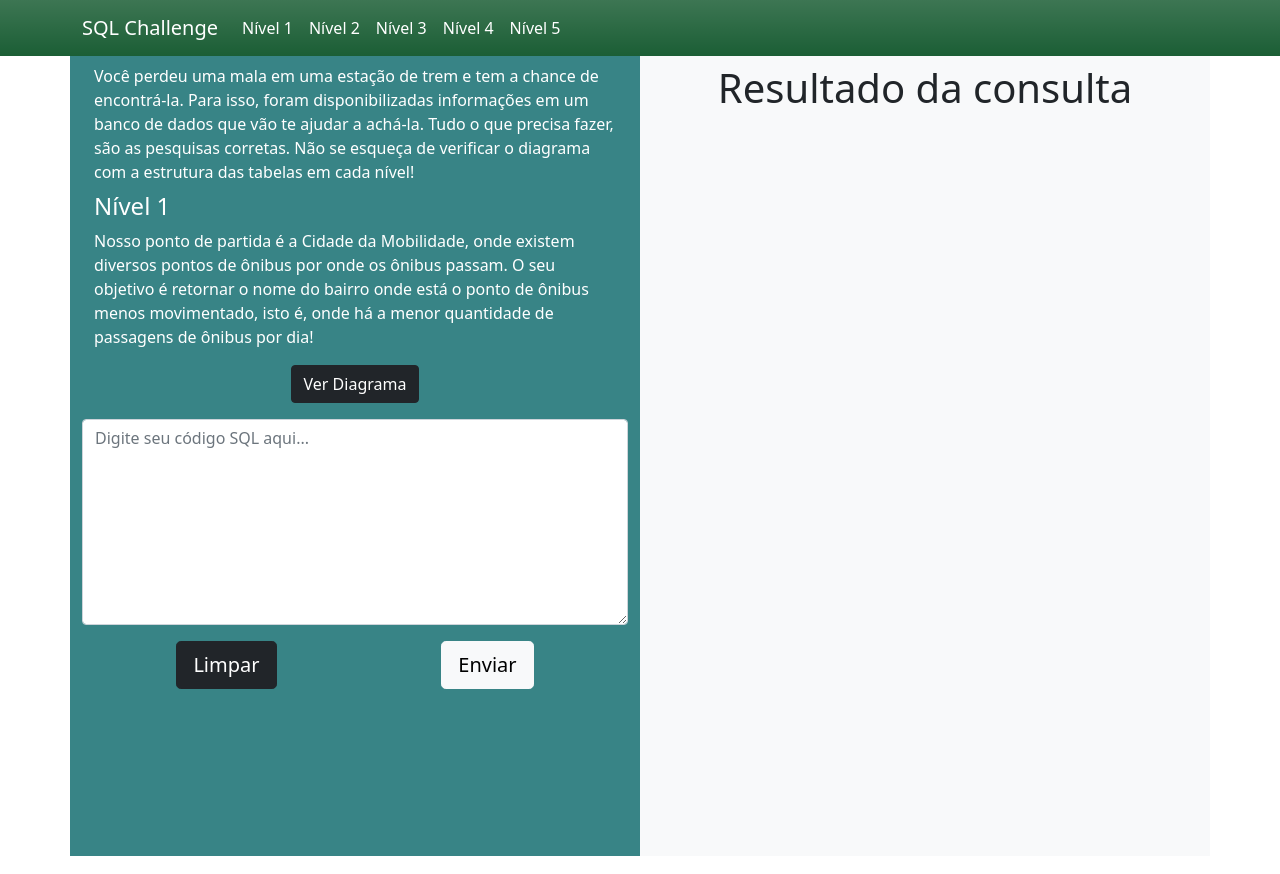
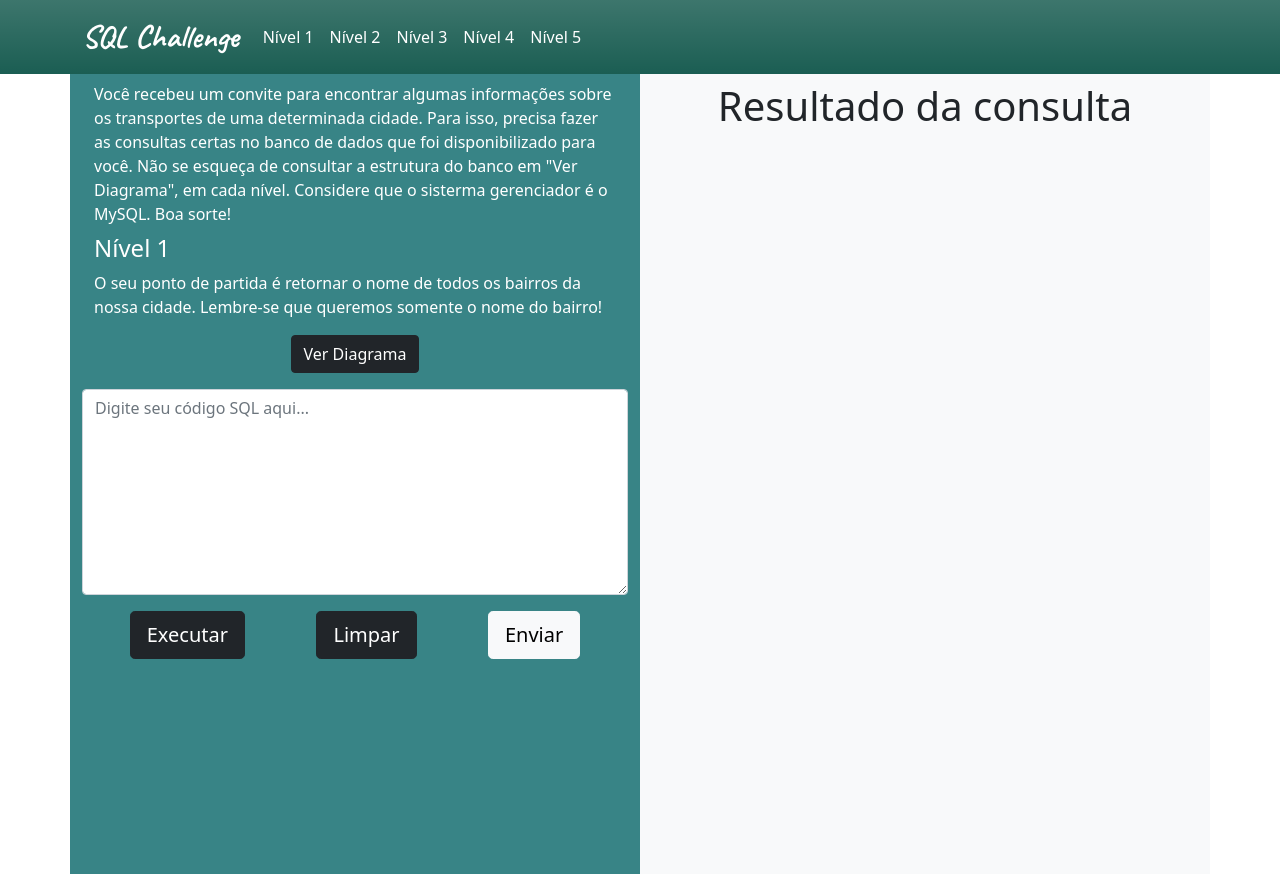
Before and after one commit to SamGomes52/sql-challenge-react, a React (Create React App) app in the folder client/: page / in a window 1280 px wide. Built offline with nearby package versions, Linux system fonts and the light colour scheme.

Commit message:
Níveis remodelados

```diff
--- a/client/public/index.html
+++ b/client/public/index.html
@@ -1,12 +1,17 @@
 <!DOCTYPE html>
 <html lang="en">
+
 <head>
   <meta charset="utf-8" />
   <title>SQL Challenge</title>
   <link href="./bootstrap/css/bootstrap.min.css" rel="stylesheet" />
   <link href="style.css" rel="stylesheet" type="text/css" />
   <link rel="shortcut icon" href="./images/arquivo-sql.png">
+  <link rel="preconnect" href="https://fonts.googleapis.com">
+  <link rel="preconnect" href="https://fonts.gstatic.com" crossorigin>
+  <link href="https://fonts.googleapis.com/css2?family=Caveat:wght@700&display=swap" rel="stylesheet">
 </head>
+
 <body>
   <noscript>You need to enable JavaScript to run this app.</noscript>
   <div id="root"></div>
@@ -14,4 +19,5 @@
   <script src="./src/index.js" type="text/jsx"></script>
   <script src="./bootstrap/js/bootstrap.bundle.min.js"></script>
 </body>
+
 </html>
--- a/client/public/style.css
+++ b/client/public/style.css
@@ -3,5 +3,18 @@
 }
 
 .verde {
-    background-color: rgb(27, 94, 53);
+    background-color: rgb(27, 94, 83);
 }
+
+.fonte-titulo {
+    font-family: 'Caveat', cursive;
+    font-size: xx-large;
+}
+
+.fonte-vermelha {
+    color: red;
+}
+
+.fonte-verde {
+    color: green;
+}
--- a/client/src/site/Levels/nivel2.jsx
+++ b/client/src/site/Levels/nivel2.jsx
@@ -7,7 +7,7 @@ function Nivel2() {
   return (
     <div>
         <Menu />
-        <Base descricao={descricoes[1]}/>
+        <Base descricao={descricoes[1]} nivel="2"/>
     </div>
   );
 }
--- a/client/src/site/Levels/nivel3.jsx
+++ b/client/src/site/Levels/nivel3.jsx
@@ -7,7 +7,7 @@ function Nivel3() {
   return (
     <div>
         <Menu />
-        <Base descricao={descricoes[2]}/>
+        <Base descricao={descricoes[2]} nivel="3"/>
     </div>
   );
 }
--- a/client/src/site/Levels/nivel4.jsx
+++ b/client/src/site/Levels/nivel4.jsx
@@ -7,7 +7,7 @@ function Nivel4() {
   return (
     <div>
         <Menu />
-        <Base descricao={descricoes[3]}/>
+        <Base descricao={descricoes[3]} nivel="4"/>
     </div>
   );
 }
--- a/client/src/site/Levels/nivel5.jsx
+++ b/client/src/site/Levels/nivel5.jsx
@@ -7,7 +7,7 @@ function Nivel5() {
   return (
     <div>
         <Menu />
-        <Base descricao={descricoes[4]}/>
+        <Base descricao={descricoes[4]} nivel="5"/>
     </div>
   );
 }
--- a/client/src/site/components/base.jsx
+++ b/client/src/site/components/base.jsx
@@ -8,6 +8,7 @@ function Base(props) {
   const [resultadoConsulta, setResultadoConsulta] = useState();
   const [respostaCorreta, setRespostaCorreta] = useState();
   const [resultadoEhCerto, setResultadoEhCerto] = useState();
+  const [respostaEnviada, setrespostaEnviada] = useState(false);
 
   function alteraConsulta(event) {
     setConsulta(event.target.value);
@@ -26,6 +27,7 @@ function Base(props) {
         setResultadoConsulta(resp.data);
       });
     }
+    setrespostaEnviada(false);
   }
 
   function cliqueEnviar(event) {
@@ -38,11 +40,7 @@ function Base(props) {
         setRespostaCorreta(resp.data[0]['RESPOSTA']);
       });
       setResultadoEhCerto(respostaCorreta == JSON.stringify(resultadoConsulta));
-      // if (resultadoEhCerto) {
-      //   alert("Resposta certa!!");
-      // } else {
-      //   alert("Resposta errada!!");
-      // }
+      setrespostaEnviada(true);
     }
   }
 
@@ -63,7 +61,7 @@ function Base(props) {
                 Ver Diagrama
               </button>
 
-              <ModalDiagrama imagemdiagrama="/images/diagrama_nivel_1.png" />
+              <ModalDiagrama imagemdiagrama="/images/esquema-sql-challenge.png" />
             </div>
             <div className="m-1">
               <textarea
@@ -76,13 +74,13 @@ function Base(props) {
               ></textarea>
             </div>
             <div className="m-3 d-flex justify-content-evenly">
-              {/* <button
+              <button
                 type="button"
                 className="mx-auto btn btn-dark btn-lg"
                 onClick={cliqueExecutar}
               >
                 Executar
-              </button> */}
+              </button>
               <button type="button" className="mx-auto btn btn-dark btn-lg" onClick={limpaConsulta}>
                 Limpar
               </button>
@@ -95,7 +93,7 @@ function Base(props) {
           <div className="col-lg-6 bg-light p-2">
             <h1 className="d-flex justify-content-center">Resultado da consulta</h1>
             <div id="resultados-consulta">
-              <ResultadoConsulta resultadoConsulta={resultadoConsulta} resultadoEhCerto={respostaCorreta == JSON.stringify(resultadoConsulta)}/>
+              <ResultadoConsulta resultadoConsulta={resultadoConsulta} resultadoEhCerto={respostaCorreta == JSON.stringify(resultadoConsulta)} respostaEnviada={respostaEnviada}/>
             </div>
           </div>
 
--- a/client/src/site/components/menu.jsx
+++ b/client/src/site/components/menu.jsx
@@ -5,7 +5,7 @@ function Menu() {
   return (
     <nav className="navbar navbar-expand-md navbar-light verde bg-gradient">
       <div className="container">
-        <a className="navbar-brand text-white" href="/#">
+        <a className="navbar-brand text-white fonte-titulo" href="/#">
           SQL Challenge
         </a>
         <button
--- a/client/src/site/components/modalDiagrama.jsx
+++ b/client/src/site/components/modalDiagrama.jsx
@@ -26,7 +26,7 @@ function ModalDiagrama(props) {
                 ></button>
               </div>
               <div className="modal-body d-flex justify-content-center">
-                  <img src={props.imagemdiagrama}></img>
+                  <img src={props.imagemdiagrama} className="img-fluid"></img>
               </div>
               <div className="modal-footer">
                 <button
--- a/client/src/site/components/resultadoConsulta.jsx
+++ b/client/src/site/components/resultadoConsulta.jsx
@@ -4,18 +4,20 @@ function ResultadoConsulta (props) {
 
 
     try {
-        var resposta;
-        if (props.resultadoEhCerto) {
-            resposta = "Resposta correta!"
-        } else {
-            resposta = "Resposta errada!"
+        var resposta = '';
+        if (props.respostaEnviada) {
+            if (props.resultadoEhCerto) {
+                resposta = <h5 className="fonte-verde">Resposta correta!</h5>
+            } else {
+                resposta = <h5 className="fonte-vermelha">Resposta errada!</h5>
+            }
         }
 
         if (props.resultadoConsulta != undefined) {
-            return (<div>{props.resultadoConsulta?.map((resultadoLinha) => <div>{JSON.stringify(resultadoLinha)}</div>)}<h5>{resposta}</h5></div>);
+            return (<div>{resposta}{props.resultadoConsulta?.map((resultadoLinha, index) => <div key={index}>{JSON.stringify(resultadoLinha)}</div>)}</div>);
         }
     } catch (error) {
-        return <div><h5>Erro: operação inválida!</h5></div>
+        return <div><h5>Erro: consulta inválida!</h5></div>
     }
 
 }
--- a/client/src/site/data/descricoes.jsx
+++ b/client/src/site/data/descricoes.jsx
@@ -5,18 +5,14 @@ const descricoes = [
     descricao: (
       <div>
         <div className="m-2">
-          Você perdeu uma mala em uma estação de trem e tem a chance de
-          encontrá-la. Para isso, foram disponibilizadas informações em um banco
-          de dados que vão te ajudar a achá-la. Tudo o que precisa fazer, são as
-          pesquisas corretas. Não se esqueça de verificar o diagrama com a
-          estrutura das tabelas em cada nível!
+          Você recebeu um convite para encontrar algumas informações sobre os transportes de uma determinada cidade. Para isso,
+          precisa fazer as consultas certas no banco de dados que foi disponibilizado para você. Não se esqueça de consultar a
+          estrutura do banco em "Ver Diagrama", em cada nível. Considere que o sisterma gerenciador é o MySQL. Boa sorte!
         </div>
         <h4 className="ms-2">Nível 1</h4>
         <div className="m-2">
-          Nosso ponto de partida é a Cidade da Mobilidade, onde existem diversos
-          pontos de ônibus por onde os ônibus passam. O seu objetivo é retornar o nome do bairro onde está o ponto de ônibus
-          menos movimentado, isto é, onde há a menor quantidade de passagens de ônibus por
-          dia!
+          O seu ponto de partida é retornar o nome de todos os bairros da nossa cidade. Lembre-se que queremos somente o nome do
+          bairro!
         </div>
       </div>
     ),
@@ -28,10 +24,7 @@ const descricoes = [
       <div>
         <h4 className="ms-2">Nível 2</h4>
         <div className="m-2">
-          Ao chegar na parada de ônibus menos movimentada, você encontra
-          instruções que te levam à estação de metrô mais próxima, a estação F4.
-          Agora, é preciso encontrar a estação com o maior volume de passageiros
-          por dia.
+          Agora, o que você precisa fazer é retornar o nome dos bairros que possuem pontos de ônibus.
         </div>
       </div>
     ),
@@ -43,9 +36,8 @@ const descricoes = [
       <div>
         <h4 className="ms-2">Nível 3</h4>
         <div className="m-2">
-          Agora que você descobriu a estação mais movimentada, é preciso
-          descobrir qual o horário em que mais passageiros têm essa estação como
-          destino final.
+          Retorne o nome do bairro que tem o ponto de ônibus mais movimentado, ou seja, com o maior número de passagens
+          diárias.
         </div>
       </div>
     ),
@@ -57,9 +49,8 @@ const descricoes = [
       <div>
         <h4 className="ms-2">Nível 4</h4>
         <div className="m-2">
-          Ao descobrir qual o horário que mais passageiros desembarcam nesta
-          estação, agora é necessário descobrir quantos deles têm como origem a
-          estação onde iniciamos as nossas buscas, a estação F4.
+          Ao descobrir o bairro com ponto de ônibus mais movimentado, selecione a estação desse bairro que tem
+          a menor quantidade de passageiros por dia. Lembre-se, somando todas as linhas que passam nessa estação!
         </div>
       </div>
     ),
@@ -71,11 +62,9 @@ const descricoes = [
       <div>
         <h4 className="ms-2">Nível 5</h4>
         <div className="m-2">
-          Por fim, ao descobrir quantos passageiros têm a mesma origem e
-          destino, descubra quantos têm a mesma origem, mas destino diferente e
-          o mesmo destino, mas origem diferente. Dentre esses passageiros,
-          descubra qual a estação que todos eles passaram no meio do caminho,
-          entre suas origens e destinos. Lá estará guardada a sua mala!
+          Por fim, na estação encontrada no nível anterior, entre as linhas que passam por ela, retorne o número da linha
+          que tem origem no bairro encontrado no nível 3 e destino que possui a maior quantidade de passageiros por dia entre
+          as linhas que passam nessa estação.
         </div>
       </div>
     ),
```
Also changed, not shown: client/public/images/esquema-sql-challenge.png (added), 1 other file (tests, documents, lock files or other folders). Lines whose indentation alone changed are shown as unchanged.
